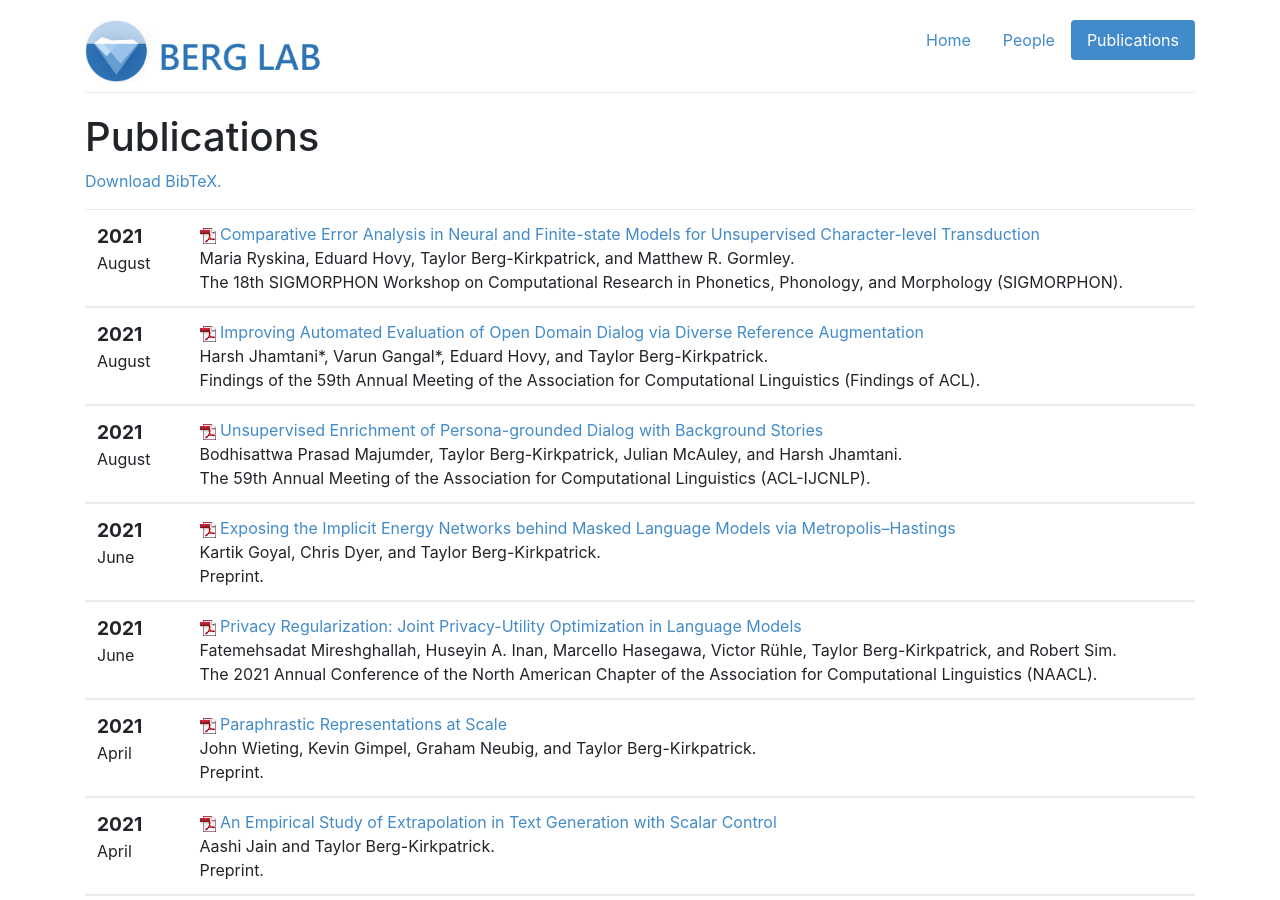
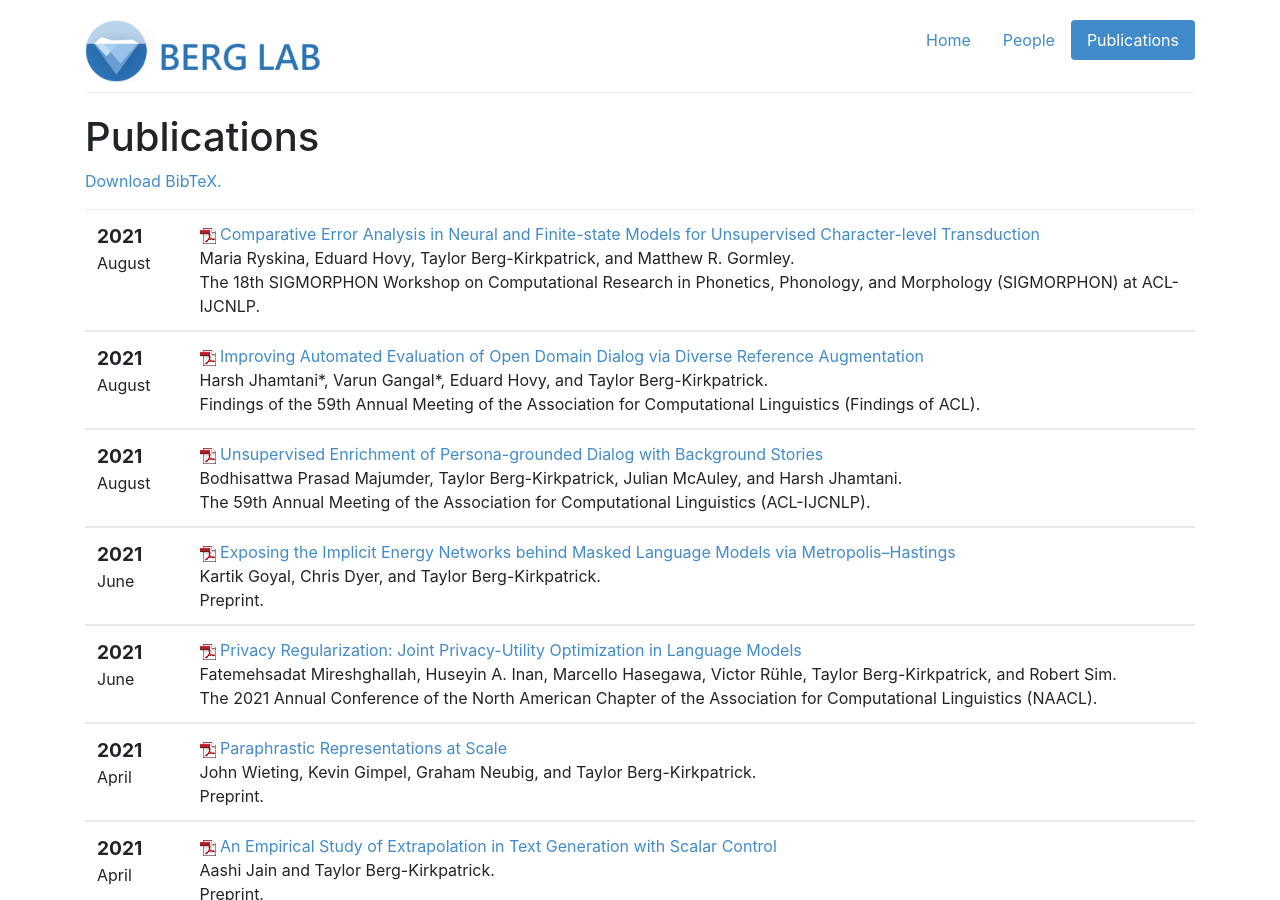
Before and after one commit to icebergnlp/icebergnlp.github.io, a Jekyll site: the page built from publications.html, in a window 1280 px wide and 900 px high. Built offline with Jekyll 4.4.1, drawn with Linux system fonts in a browser that asks for light colours.

Commit message:
Update pubs.html

```diff
--- a/_includes/pubs.html
+++ b/_includes/pubs.html
@@ -17,7 +17,7 @@
                 <span class="authors">
                     Maria Ryskina, Eduard Hovy, Taylor Berg-Kirkpatrick, and Matthew R. Gormley.
                 </span><br />
-                <span class="venuetype"></span><span class="venue">The 18th SIGMORPHON Workshop on Computational Research in Phonetics, Phonology, and Morphology (SIGMORPHON)</span>.
+                <span class="venuetype"></span><span class="venue">The 18th SIGMORPHON Workshop on Computational Research in Phonetics, Phonology, and Morphology (SIGMORPHON) at ACL-IJCNLP</span>.
                 <br />
                 <span class="links">
                 </span>
```
